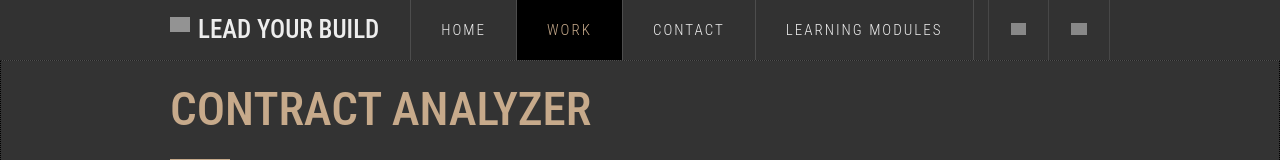
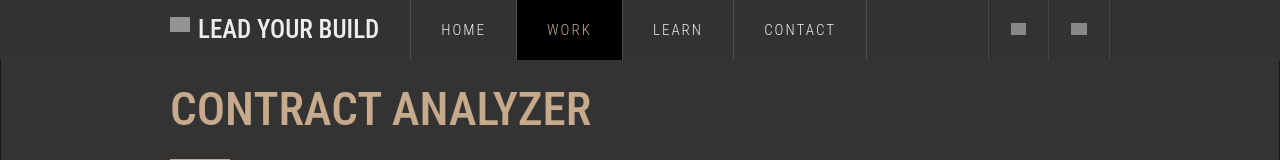
Before and after one commit to fayufy1/LeadYourBuild, a plain HTML site: page work.html in a window 1280 px wide. Shown: the top 160 px of the page. Drawn offline with nearby package versions, Linux system fonts and the light colour scheme; grey boxes are pictures that could not be loaded; a script that the page names is missing.

Commit message:
Update work.html
updated header

```diff
--- a/work.html
+++ b/work.html
@@ -83,8 +83,8 @@
             aria-current="page"
             class="nav-link w-nav-link w--current"
             >WORK</a
+          ><a href="./lms.html" class="nav-link w-nav-link">Learn</a
           ><a href="./contact.html" class="nav-link w-nav-link">Contact</a
-          ><a href="./lms.html" class="nav-link w-nav-link">Learning Modules</a
           ><a
             href="#"
             class="nav-link w-hidden-main w-hidden-medium w-hidden-small w-hidden-tiny w-nav-link"
```
